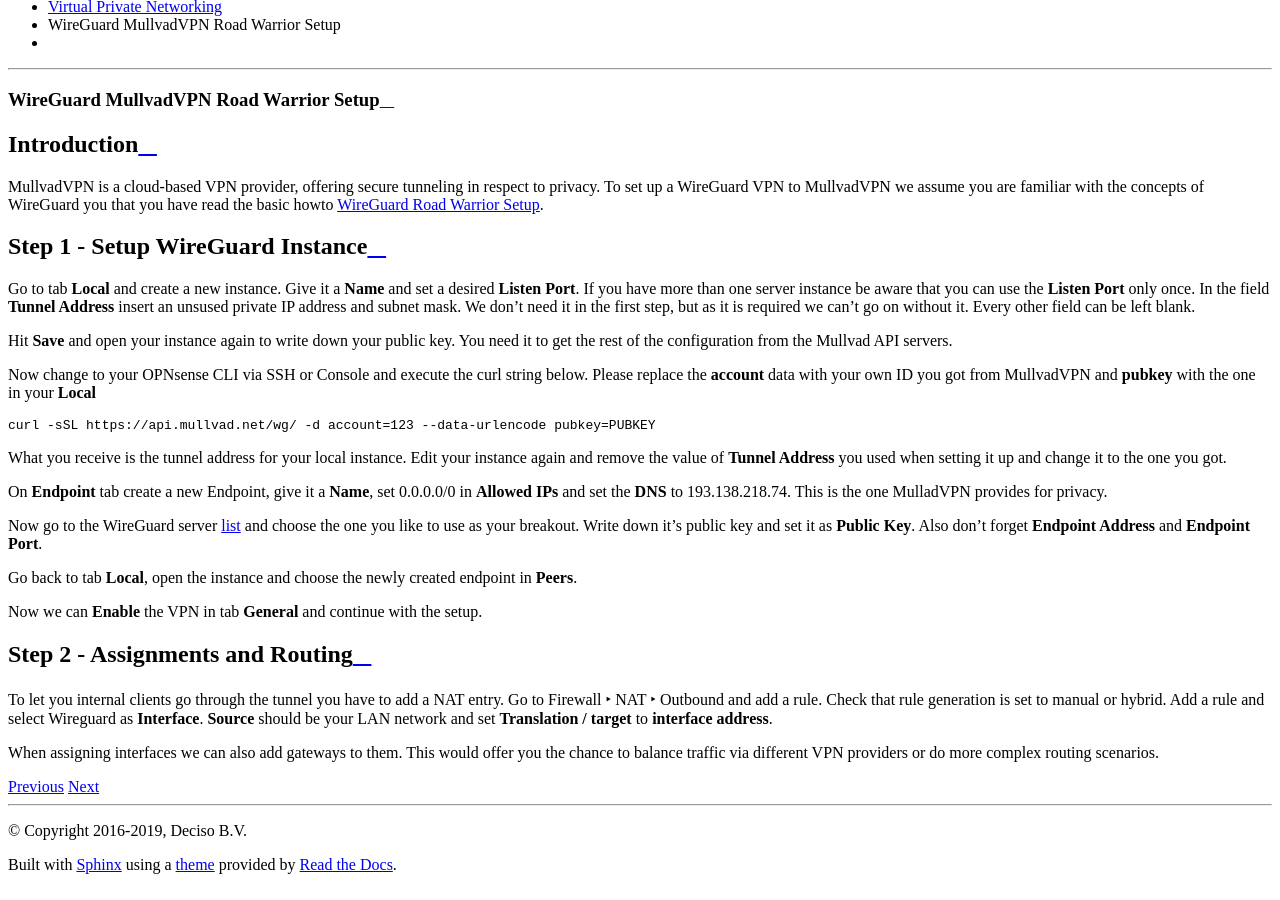
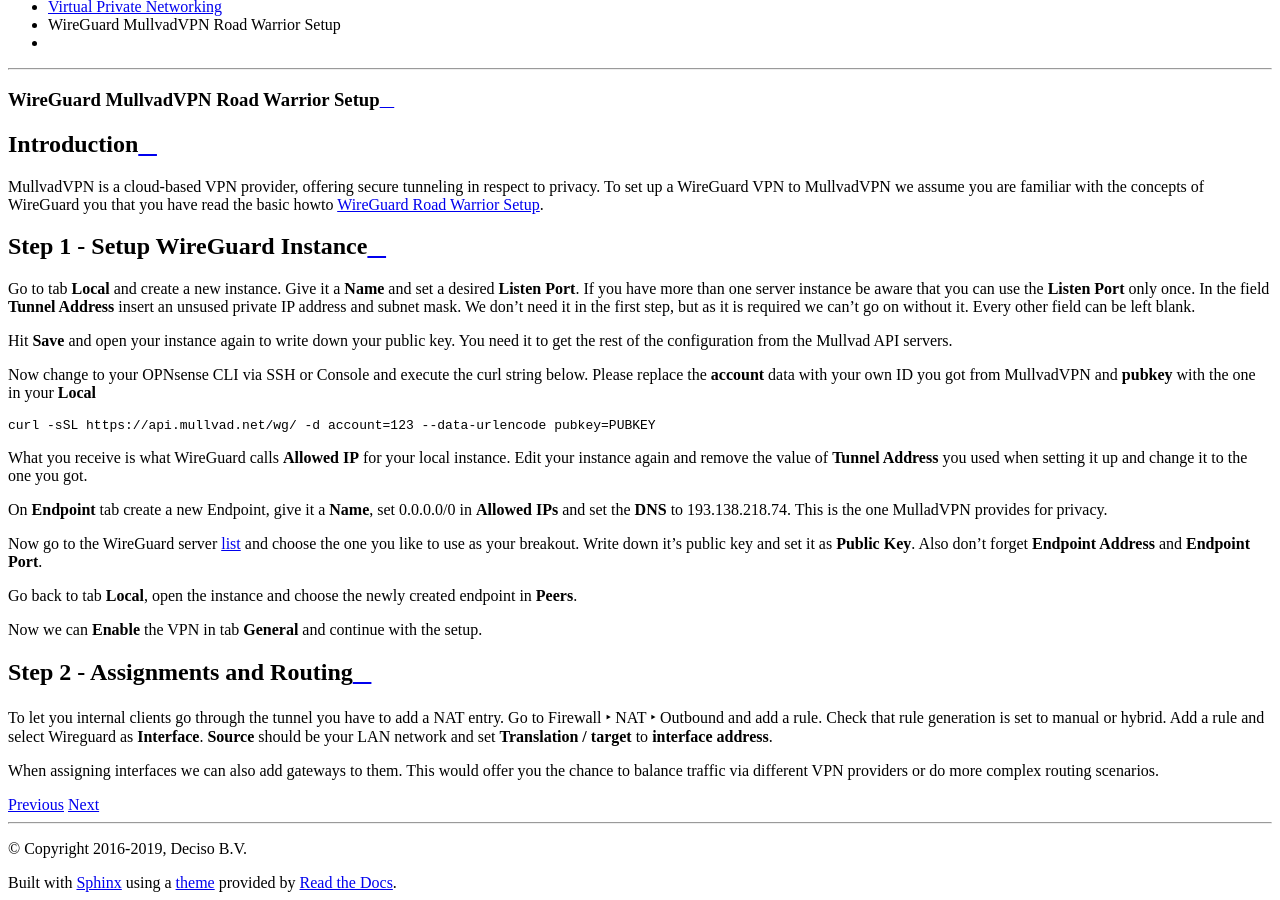
Before and after one commit to opnsense/docs, a Sphinx documentation site: the page built from source/manual/how-tos/wireguard-client-mullvad.rst, in a window 1280 px wide and 900 px high, scrolled down 817 px. Built offline with Sphinx 7.4.7 and the Read the Docs theme 2.0.0, drawn with Linux system fonts in a browser that asks for light colours; pages that are not in the unit, such as notebooks, are missing from menus.

Commit message:
Changed 'tunnel address' to 'allowed ip' for what the curl request returns

```diff
--- a/source/manual/how-tos/wireguard-client-mullvad.rst
+++ b/source/manual/how-tos/wireguard-client-mullvad.rst
@@ -29,7 +29,7 @@
 
     curl -sSL https://api.mullvad.net/wg/ -d account=123 --data-urlencode pubkey=PUBKEY
 
-What you receive is the tunnel address for your local instance. Edit your instance again and remove
+What you receive is what WireGuard calls **Allowed IP** for your local instance. Edit your instance again and remove
 the value of **Tunnel Address** you used when setting it up and change it to the one you got.
 
 On **Endpoint** tab create a new Endpoint, give it a **Name**, set 0.0.0.0/0 in **Allowed IPs** and set
```
